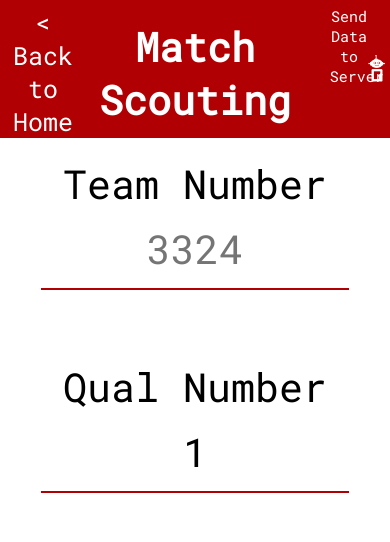
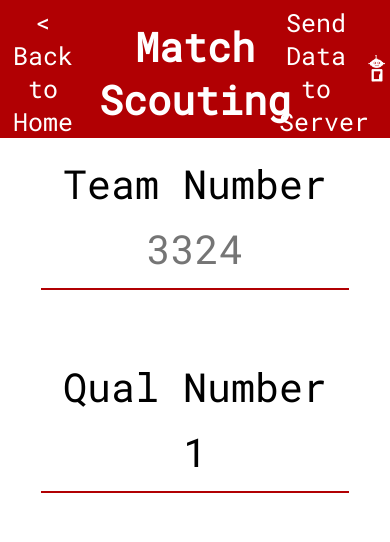
Before and after one commit to frc3324/3324-Scouting, a Flask app: page /form?type=match in a window 390 px wide. Shown: the top 542 px of the page. Run offline with Flask 2, Linux system fonts and the light colour scheme.

Commit message:
Tweaked Mobile Formatting
Tweaked mobile formatting to look better. Also changed how the
answerArray reformats itself after a form submit.

```diff
--- a/static/css/form.css
+++ b/static/css/form.css
@@ -261,4 +261,17 @@ input:not([readonly="readonly"]):focus {
   .scoringQuestions div + div {
     margin-left: 20%;
   }
+    #postButton {
+		height: 100%;
+		width: 22%;
+		font-size: 25px;
+        margin-right: 4%;
+	}
+    .navButton {
+        font-size: 24px;
+    }
+    .scoringQuestions:nth-child(1)::after {
+        content: "\n";
+        white-space: pre;
+    }
 }
--- a/static/js/matchScouting.js
+++ b/static/js/matchScouting.js
@@ -80,7 +80,8 @@ function resetForm(event) {
         for (var i=0; i<document.getElementsByClassName('downButton').length;i++) {
             document.getElementsByClassName('downButton')[i].disabled = true;
         }
-        answerArray = [];
+        answerArray = new Array(constants.questionIndexes.match.length).fill("0");
+        answerArray[1] = "1";
     } else {
         event.preventDefault();
     }
```
